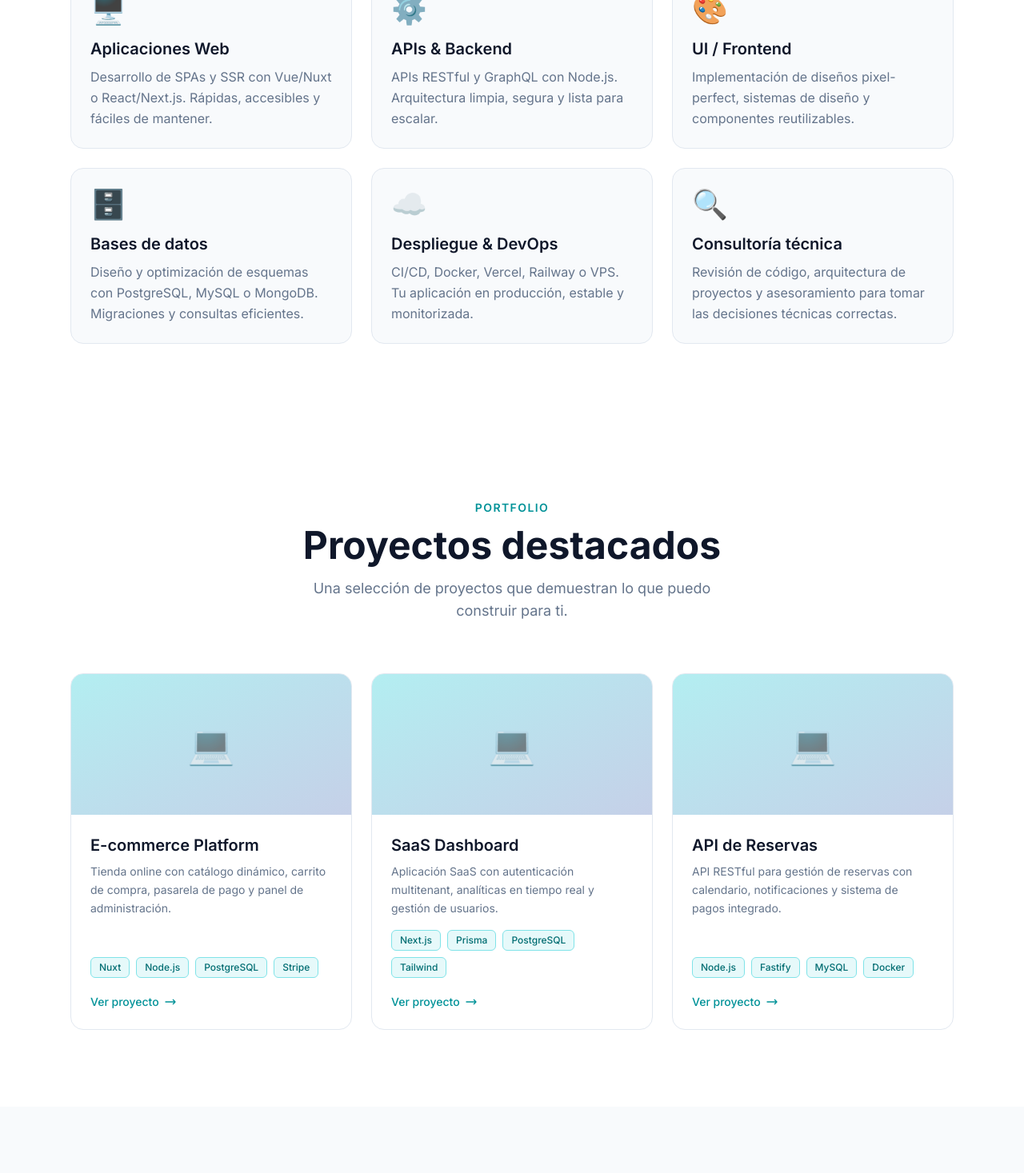
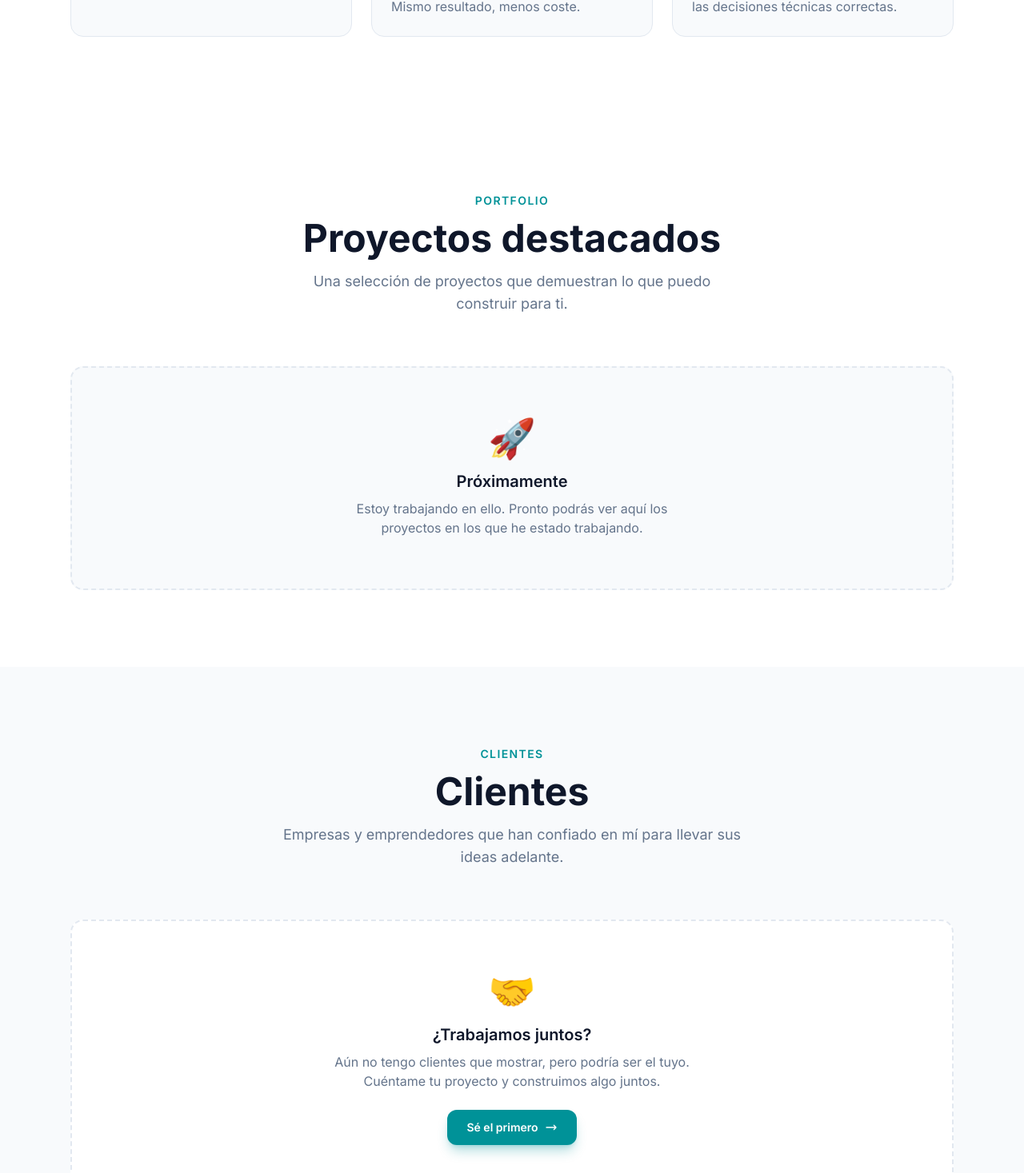
Before and after one commit to paaldigital/jaumeparrot-web, a Nuxt app: page / in a window 1280 px wide. Shown: the part 1330-2797 px from the top of the page at 80% size. Built offline with nearby package versions, Linux system fonts and the light colour scheme.

Commit message:
googel search

```diff
--- /dev/null
+++ b/app/components/AppClients.vue
@@ -0,0 +1,33 @@
+<script setup lang="ts">
+</script>
+
+<template>
+  <section id="clientes" class="bg-slate-50 py-24">
+    <div class="max-w-6xl mx-auto px-6">
+      <div class="text-center mb-16">
+        <span class="text-brand-600 text-sm font-semibold uppercase tracking-widest">Clientes</span>
+        <h2 class="mt-3 text-4xl md:text-5xl font-bold text-slate-900">Clientes</h2>
+        <p class="mt-4 text-slate-500 text-lg max-w-xl mx-auto">
+          Empresas y emprendedores que han confiado en mí para llevar sus ideas adelante.
+        </p>
+      </div>
+
+      <div class="flex flex-col items-center justify-center py-16 px-6 rounded-2xl border-2 border-dashed border-slate-200 bg-white text-center">
+        <span class="text-5xl mb-4">🤝</span>
+        <h3 class="text-slate-900 font-semibold text-xl mb-2">¿Trabajamos juntos?</h3>
+        <p class="text-slate-500 max-w-md">
+          Aún no tengo clientes que mostrar, pero podría ser el tuyo. Cuéntame tu proyecto y construimos algo juntos.
+        </p>
+        <a
+          href="#contacto"
+          class="mt-6 inline-flex items-center gap-2 px-6 py-3 rounded-xl bg-brand-600 hover:bg-brand-500 text-white font-semibold text-sm transition-colors duration-200 shadow-lg shadow-brand-600/30"
+        >
+          Sé el primero
+          <svg class="w-4 h-4" fill="none" stroke="currentColor" viewBox="0 0 24 24">
+            <path stroke-linecap="round" stroke-linejoin="round" stroke-width="2" d="M17 8l4 4m0 0l-4 4m4-4H3" />
+          </svg>
+        </a>
+      </div>
+    </div>
+  </section>
+</template>
--- a/app/components/AppContact.vue
+++ b/app/components/AppContact.vue
@@ -107,18 +107,6 @@ async function handleSubmit() {
           </template>
         </button>
       </form>
-
-      <div class="mt-8 flex flex-wrap justify-center gap-6 text-slate-400 text-sm">
-        <a href="mailto:hola@jaumeparrot.com" class="hover:text-brand-400 transition-colors">
-          hola@jaumeparrot.com
-        </a>
-        <a href="https://github.com/jaumeparrot" target="_blank" rel="noopener" class="hover:text-brand-400 transition-colors">
-          GitHub
-        </a>
-        <a href="https://linkedin.com/in/jaumeparrot" target="_blank" rel="noopener" class="hover:text-brand-400 transition-colors">
-          LinkedIn
-        </a>
-      </div>
     </div>
   </section>
 </template>
--- a/app/components/AppFooter.vue
+++ b/app/components/AppFooter.vue
@@ -2,7 +2,6 @@
   <footer class="bg-slate-50 border-t border-slate-200 py-8">
     <div class="max-w-6xl mx-auto px-6 flex flex-col sm:flex-row items-center justify-between gap-4 text-slate-400 text-sm">
       <span>© {{ new Date().getFullYear() }} Jaume Parrot. Todos los derechos reservados.</span>
-      <span>Hecho con ❤️ usando <a href="https://nuxt.com" target="_blank" rel="noopener" class="hover:text-brand-400 transition-colors">Nuxt</a> & Tailwind CSS</span>
     </div>
   </footer>
 </template>
--- a/app/components/AppHero.vue
+++ b/app/components/AppHero.vue
@@ -33,8 +33,8 @@
 
       <p class="text-xl md:text-2xl text-slate-500 max-w-2xl mx-auto mb-10 leading-relaxed">
         Desarrollador freelance especializado en construir
-        <strong class="text-slate-800">aplicaciones web modernas</strong>,
-        APIs robustas y experiencias digitales que funcionan.
+        <strong class="text-slate-800">aplicaciones web modernas</strong>
+        y experiencias digitales que funcionan.
       </p>
 
       <div class="flex flex-col sm:flex-row items-center justify-center gap-4">
@@ -55,23 +55,6 @@
         </a>
       </div>
       </div>
-
-      <div class="mt-20 flex flex-wrap items-center justify-center gap-8 text-slate-500 text-sm">
-        <div class="flex flex-col items-center gap-1">
-          <span class="text-3xl font-bold text-slate-900">5+</span>
-          <span>Años de experiencia</span>
-        </div>
-        <div class="w-px h-10 bg-slate-300 hidden sm:block" />
-        <div class="flex flex-col items-center gap-1">
-          <span class="text-3xl font-bold text-slate-900">30+</span>
-          <span>Proyectos entregados</span>
-        </div>
-        <div class="w-px h-10 bg-slate-300 hidden sm:block" />
-        <div class="flex flex-col items-center gap-1">
-          <span class="text-3xl font-bold text-slate-900">100%</span>
-          <span>Clientes satisfechos</span>
-        </div>
-      </div>
     </div>
   </section>
 </template>
--- a/app/components/AppNav.vue
+++ b/app/components/AppNav.vue
@@ -2,6 +2,7 @@
 const links = [
   { label: 'Servicios', href: '#servicios' },
   { label: 'Proyectos', href: '#proyectos' },
+  { label: 'Clientes', href: '#clientes' },
   { label: 'Proceso', href: '#proceso' },
   { label: 'Contacto', href: '#contacto' },
 ]
--- a/app/components/AppProcess.vue
+++ b/app/components/AppProcess.vue
@@ -8,12 +8,12 @@ const steps = [
   {
     number: '02',
     title: 'Propuesta',
-    description: 'Preparo una propuesta detallada con alcance, tecnologías, plazos y presupuesto claro.',
+    description: 'Preparo una propuesta detallada con alcance, plazos y presupuesto claro.',
   },
   {
     number: '03',
     title: 'Desarrollo',
-    description: 'Desarrollo iterativo con updates regulares y acceso al repositorio para que veas el progreso en todo momento.',
+    description: 'Desarrollo iterativo con updates regulares para que veas el progreso en todo momento.',
   },
   {
     number: '04',
--- a/app/components/AppProjects.vue
+++ b/app/components/AppProjects.vue
@@ -1,24 +1,4 @@
 <script setup lang="ts">
-const projects = [
-  {
-    title: 'E-commerce Platform',
-    description: 'Tienda online con catálogo dinámico, carrito de compra, pasarela de pago y panel de administración.',
-    stack: ['Nuxt', 'Node.js', 'PostgreSQL', 'Stripe'],
-    url: '#',
-  },
-  {
-    title: 'SaaS Dashboard',
-    description: 'Aplicación SaaS con autenticación multitenant, analíticas en tiempo real y gestión de usuarios.',
-    stack: ['Next.js', 'Prisma', 'PostgreSQL', 'Tailwind'],
-    url: '#',
-  },
-  {
-    title: 'API de Reservas',
-    description: 'API RESTful para gestión de reservas con calendario, notificaciones y sistema de pagos integrado.',
-    stack: ['Node.js', 'Fastify', 'MySQL', 'Docker'],
-    url: '#',
-  },
-]
 </script>
 
 <template>
@@ -32,40 +12,12 @@ const projects = [
         </p>
       </div>
 
-      <div class="grid grid-cols-1 md:grid-cols-3 gap-6">
-        <article
-          v-for="project in projects"
-          :key="project.title"
-          class="group flex flex-col rounded-2xl bg-white border border-slate-200 hover:border-brand-300 hover:shadow-lg overflow-hidden transition-all duration-300"
-        >
-          <!-- Placeholder image -->
-          <div class="h-44 bg-gradient-to-br from-brand-100 to-navy-100 flex items-center justify-center">
-            <span class="text-5xl opacity-60">💻</span>
-          </div>
-
-          <div class="flex flex-col flex-1 p-6">
-            <h3 class="text-slate-900 font-semibold text-xl mb-2">{{ project.title }}</h3>
-            <p class="text-slate-500 text-sm leading-relaxed flex-1">{{ project.description }}</p>
-
-            <div class="mt-4 flex flex-wrap gap-2 mb-5">
-              <span
-                v-for="tag in project.stack"
-                :key="tag"
-                class="px-2.5 py-1 rounded-md bg-brand-50 border border-brand-200 text-brand-700 text-xs font-medium"
-              >{{ tag }}</span>
-            </div>
-
-            <a
-              :href="project.url"
-              class="inline-flex items-center gap-1.5 text-sm text-brand-600 hover:text-brand-700 font-medium transition-colors"
-            >
-              Ver proyecto
-              <svg class="w-4 h-4" fill="none" stroke="currentColor" viewBox="0 0 24 24">
-                <path stroke-linecap="round" stroke-linejoin="round" stroke-width="2" d="M17 8l4 4m0 0l-4 4m4-4H3" />
-              </svg>
-            </a>
-          </div>
-        </article>
+      <div class="flex flex-col items-center justify-center py-16 px-6 rounded-2xl border-2 border-dashed border-slate-200 bg-slate-50 text-center">
+        <span class="text-5xl mb-4">🚀</span>
+        <h3 class="text-slate-900 font-semibold text-xl mb-2">Próximamente</h3>
+        <p class="text-slate-500 max-w-md">
+          Estoy trabajando en ello. Pronto podrás ver aquí los proyectos en los que he estado trabajando.
+        </p>
       </div>
     </div>
   </section>
--- a/app/components/AppServices.vue
+++ b/app/components/AppServices.vue
@@ -3,31 +3,16 @@ const services = [
   {
     icon: '🖥️',
     title: 'Aplicaciones Web',
-    description: 'Desarrollo de SPAs y SSR con Vue/Nuxt o React/Next.js. Rápidas, accesibles y fáciles de mantener.',
+    description: 'Aplicaciones web rápidas, accesibles y fáciles de mantener.',
   },
   {
-    icon: '⚙️',
-    title: 'APIs & Backend',
-    description: 'APIs RESTful y GraphQL con Node.js. Arquitectura limpia, segura y lista para escalar.',
-  },
-  {
-    icon: '🎨',
-    title: 'UI / Frontend',
-    description: 'Implementación de diseños pixel-perfect, sistemas de diseño y componentes reutilizables.',
-  },
-  {
-    icon: '🗄️',
-    title: 'Bases de datos',
-    description: 'Diseño y optimización de esquemas con PostgreSQL, MySQL o MongoDB. Migraciones y consultas eficientes.',
-  },
-  {
-    icon: '☁️',
-    title: 'Despliegue & DevOps',
-    description: 'CI/CD, Docker, Vercel, Railway o VPS. Tu aplicación en producción, estable y monitorizada.',
+    icon: '📱',
+    title: 'Apps Híbridas',
+    description: 'Aplicaciones móviles para iOS y Android con una sola base de código. Mismo resultado, menos coste.',
   },
   {
     icon: '🔍',
-    title: 'Consultoría técnica',
+    title: 'Consultoría Técnica',
     description: 'Revisión de código, arquitectura de proyectos y asesoramiento para tomar las decisiones técnicas correctas.',
   },
 ]
--- a/app/pages/index.vue
+++ b/app/pages/index.vue
@@ -1,16 +1,16 @@
 <script setup lang="ts">
 useSeoMeta({
   title: 'Jaume Parrot — Desarrollador Freelance',
-  description: 'Desarrollador web freelance especializado en Vue/Nuxt, React/Next.js, Node.js y APIs. Construyo aplicaciones modernas y escalables para startups y empresas.',
+  description: 'Desarrollador web freelance. Construyo aplicaciones modernas y escalables para startups y empresas.',
   ogTitle: 'Jaume Parrot — Desarrollador Freelance',
-  ogDescription: 'Aplicaciones web modernas, APIs robustas y experiencias digitales que funcionan.',
+  ogDescription: 'Aplicaciones web modernas y experiencias digitales que funcionan.',
   ogImage: 'https://www.jaumeparrot.com/og-image.png',
   ogUrl: 'https://www.jaumeparrot.com',
   ogType: 'website',
   ogLocale: 'es_ES',
   twitterCard: 'summary_large_image',
   twitterTitle: 'Jaume Parrot — Desarrollador Freelance',
-  twitterDescription: 'Aplicaciones web modernas, APIs robustas y experiencias digitales que funcionan.',
+  twitterDescription: 'Aplicaciones web modernas y experiencias digitales que funcionan.',
   twitterImage: 'https://www.jaumeparrot.com/og-image.png',
   robots: 'index, follow',
 })
@@ -28,12 +28,11 @@ useHead({
         name: 'Jaume Parrot',
         url: 'https://www.jaumeparrot.com',
         jobTitle: 'Desarrollador Freelance',
-        description: 'Desarrollador web freelance especializado en Vue/Nuxt, React/Next.js, Node.js y APIs.',
-        knowsAbout: ['Vue.js', 'Nuxt.js', 'React', 'Next.js', 'Node.js', 'TypeScript', 'APIs REST'],
+        description: 'Desarrollador web freelance. Construyo aplicaciones modernas y escalables.',
         sameAs: [],
         offers: {
           '@type': 'Offer',
-          description: 'Desarrollo de aplicaciones web modernas, APIs robustas y experiencias digitales.',
+          description: 'Desarrollo de aplicaciones web modernas y experiencias digitales.',
         },
       }),
     },
@@ -48,6 +47,7 @@ useHead({
       <AppHero />
       <AppServices />
       <AppProjects />
+      <AppClients />
       <AppProcess />
       <AppContact />
     </main>
```
